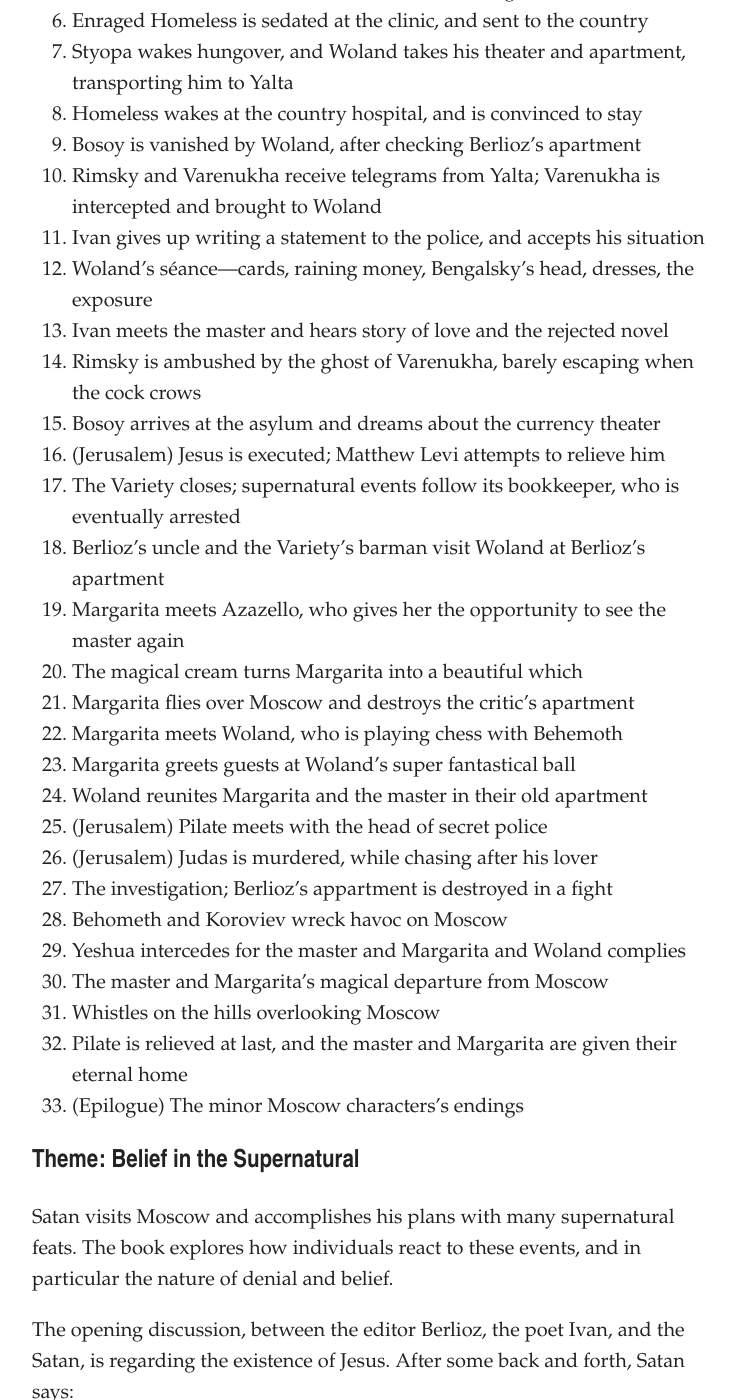
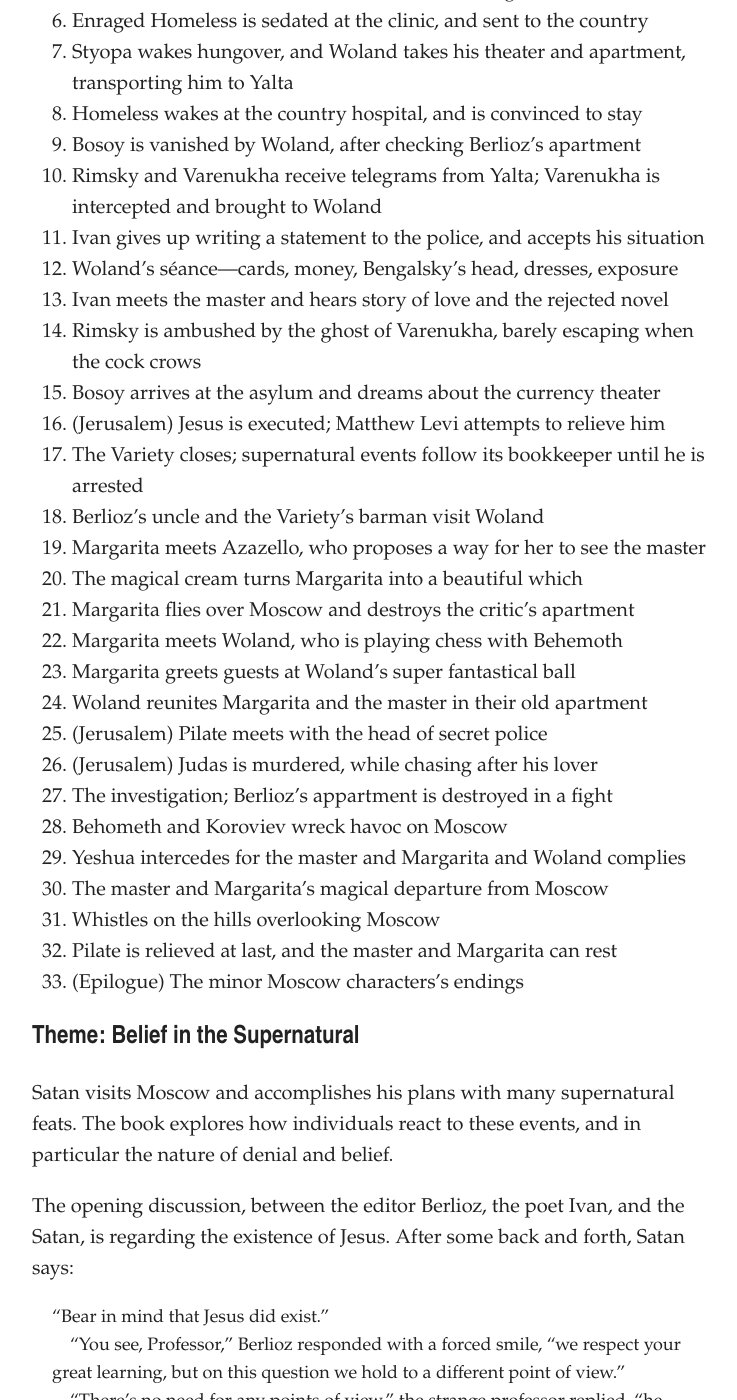
Before and after one commit to artsandmetaphysics/goodlifeodyssey, a Jekyll site: the page built from _documents/the-master-and-margarita.md, in a window 1280 px wide and 1400 px high, scrolled down 2380 px. Shown: the whole window, without its empty margins (268-1005 px from the left). Built offline with Jekyll 4.4.1, drawn with Linux system fonts in a browser that asks for light colours.

Commit message:
Shorten summaries

```diff
--- a/_documents/the-master-and-margarita.md
+++ b/_documents/the-master-and-margarita.md
@@ -69,14 +69,14 @@ Woland, Homeless, Pontius Pilate, and Margarita were my favourite characters.
 9. Bosoy is vanished by Woland, after checking Berlioz’s apartment
 10. Rimsky and Varenukha receive telegrams from Yalta; Varenukha is intercepted and brought to Woland
 11. Ivan gives up writing a statement to the police, and accepts his situation
-12. Woland’s séance—cards, raining money, Bengalsky’s head, dresses, the exposure
+12. Woland’s séance—cards, money, Bengalsky’s head, dresses, exposure
 13. Ivan meets the master and hears story of love and the rejected novel
 14. Rimsky is ambushed by the ghost of Varenukha, barely escaping when the cock crows
 15. Bosoy arrives at the asylum and dreams about the currency theater
 16. (Jerusalem) Jesus is executed; Matthew Levi attempts to relieve him
-17. The Variety closes; supernatural events follow its bookkeeper, who is eventually arrested
-18. Berlioz’s uncle and the Variety’s barman visit Woland at Berlioz’s apartment
-19. Margarita meets Azazello, who gives her the opportunity to see the master again
+17. The Variety closes; supernatural events follow its bookkeeper until he is arrested
+18. Berlioz’s uncle and the Variety’s barman visit Woland
+19. Margarita meets Azazello, who proposes a way for her to see the master
 20. The magical cream turns Margarita into a beautiful which
 21. Margarita flies over Moscow and destroys the critic’s apartment
 22. Margarita meets Woland, who is playing chess with Behemoth
@@ -89,7 +89,7 @@ Woland, Homeless, Pontius Pilate, and Margarita were my favourite characters.
 29. Yeshua intercedes for the master and Margarita and Woland complies
 30. The master and Margarita’s magical departure from Moscow
 31. Whistles on the hills overlooking Moscow
-32. Pilate is relieved at last, and the master and Margarita are given their eternal home
+32. Pilate is relieved at last, and the master and Margarita can rest
 33. (Epilogue) The minor Moscow characters’s endings
 
 ## Theme: Belief in the Supernatural
```
Also changed, not shown: documents/the-master-and-margarita.md (+5 -5 lines).
